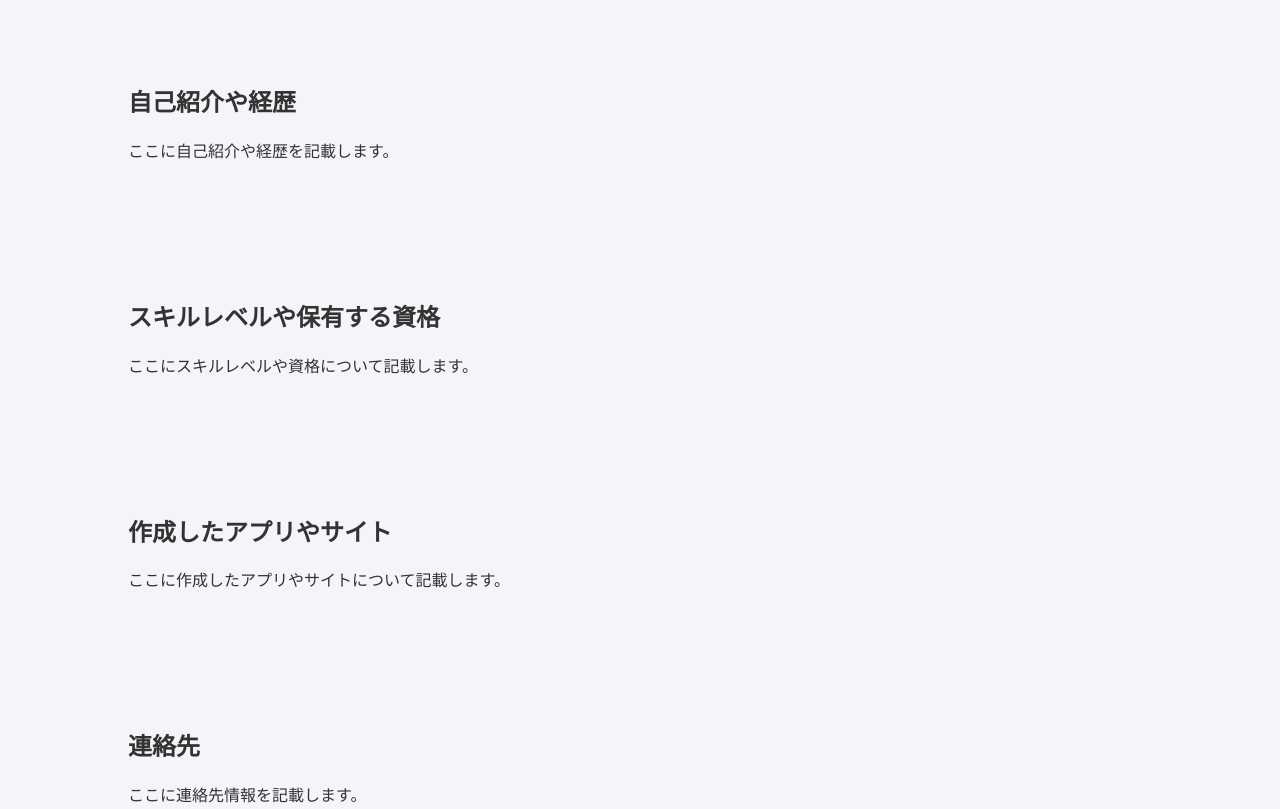
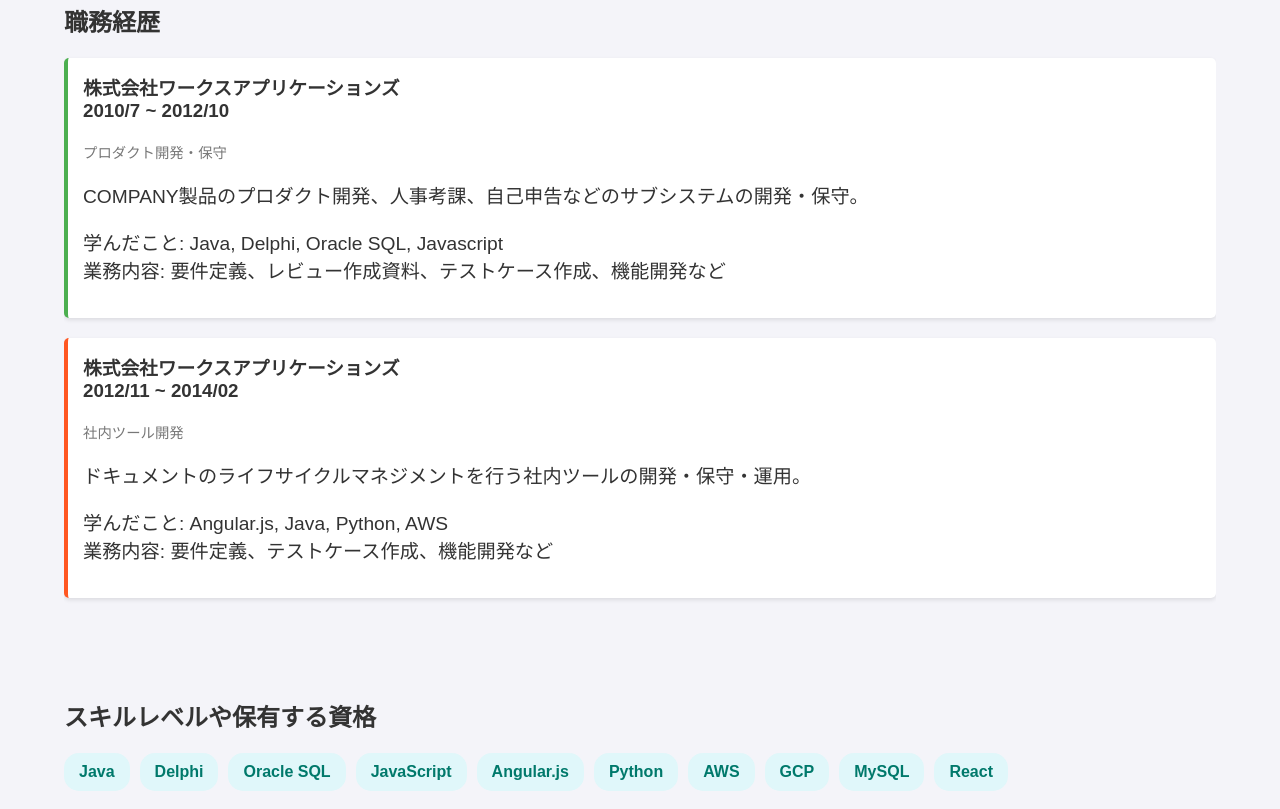
Before and after one commit to makimo-50/makimo-50.github.io, a plain HTML site: page index.html in a window 1280 px wide. Shown: the part 394-1203 px from the top of the page. Drawn offline with Linux system fonts and the light colour scheme.

Commit message:
Update index.html

```diff
--- a/index.html
+++ b/index.html
@@ -11,23 +11,24 @@
             background-color: #f4f4f9;
             color: #333;
         }
-        .container {
-            width: 80%;
-            margin: auto;
-            overflow: hidden;
-        }
         header {
             text-align: center;
-            padding: 50px 0;
+            padding: 50px 10px;
             background: #333;
             color: #fff;
         }
         header h1 {
             margin: 0;
-            font-size: 2.5em;
+            font-size: 2em;
+        }
+        .container {
+            width: 90%;
+            max-width: 1200px;
+            margin: auto;
+            overflow: hidden;
         }
         section {
-            padding: 50px 0;
+            padding: 30px 0;
             opacity: 0;
             transform: translateY(20px);
             transition: opacity 0.8s ease-out, transform 0.8s ease-out;
@@ -36,15 +37,63 @@
             opacity: 1;
             transform: translateY(0);
         }
+        section h2 {
+            font-size: 1.5em;
+        }
+        section p {
+            font-size: 1.2em;
+        }
         section a {
             display: block;
             text-decoration: none;
             color: #007bff;
-            font-size: 1.2em;
+            font-size: 1.1em;
             margin: 10px 0;
         }
         section a:hover {
             text-decoration: underline;
+        }
+        .timeline {
+            list-style: none;
+            padding: 0;
+            margin: 0;
+        }
+        .timeline-item {
+            margin: 20px 0;
+            padding: 15px;
+            border-left: 4px solid #007bff;
+            border-radius: 5px;
+            position: relative;
+            background-color: #fff;
+            box-shadow: 0 2px 4px rgba(0, 0, 0, 0.1);
+        }
+        .timeline-item:nth-child(even) {
+            border-color: #ff5722;
+        }
+        .timeline-item:nth-child(odd) {
+            border-color: #4caf50;
+        }
+        .timeline-item h3 {
+            margin-top: 0;
+            color: #333;
+        }
+        .timeline-item .date {
+            color: #777;
+            font-size: 0.9em;
+        }
+        .skill-labels {
+            display: flex;
+            flex-wrap: wrap;
+            gap: 10px;
+        }
+        .skill-label {
+            background: #e0f7fa;
+            border-radius: 15px;
+            padding: 10px 15px;
+            color: #00796b;
+            font-size: 1em;
+            font-weight: bold;
+            display: inline-block;
         }
         footer {
             text-align: center;
@@ -70,13 +119,41 @@
         </section>
 
         <section id="introduction">
-            <h2>自己紹介や経歴</h2>
-            <p>ここに自己紹介や経歴を記載します。</p>
+            <h2>職務経歴</h2>
+            <ul class="timeline">
+                <li class="timeline-item">
+                    <h3>株式会社ワークスアプリケーションズ<br>2010/7 ~ 2012/10</h3>
+                    <p class="date">プロダクト開発・保守</p>
+                    <p>COMPANY製品のプロダクト開発、人事考課、自己申告などのサブシステムの開発・保守。</p>
+                    <p>学んだこと: Java, Delphi, Oracle SQL, Javascript<br>
+                    業務内容: 要件定義、レビュー作成資料、テストケース作成、機能開発など</p>
+                </li>
+                <li class="timeline-item">
+                    <h3>株式会社ワークスアプリケーションズ<br>2012/11 ~ 2014/02</h3>
+                    <p class="date">社内ツール開発</p>
+                    <p>ドキュメントのライフサイクルマネジメントを行う社内ツールの開発・保守・運用。</p>
+                    <p>学んだこと: Angular.js, Java, Python, AWS<br>
+                    業務内容: 要件定義、テストケース作成、機能開発など</p>
+                </li>
+                <!-- 他の職務経歴も同様に追加 -->
+            </ul>
         </section>
 
         <section id="skills">
             <h2>スキルレベルや保有する資格</h2>
-            <p>ここにスキルレベルや資格について記載します。</p>
+            <div class="skill-labels">
+                <div class="skill-label">Java</div>
+                <div class="skill-label">Delphi</div>
+                <div class="skill-label">Oracle SQL</div>
+                <div class="skill-label">JavaScript</div>
+                <div class="skill-label">Angular.js</div>
+                <div class="skill-label">Python</div>
+                <div class="skill-label">AWS</div>
+                <div class="skill-label">GCP</div>
+                <div class="skill-label">MySQL</div>
+                <div class="skill-label">React</div>
+                <!-- 他のスキルも同様に追加 -->
+            </div>
         </section>
 
         <section id="projects">
```
